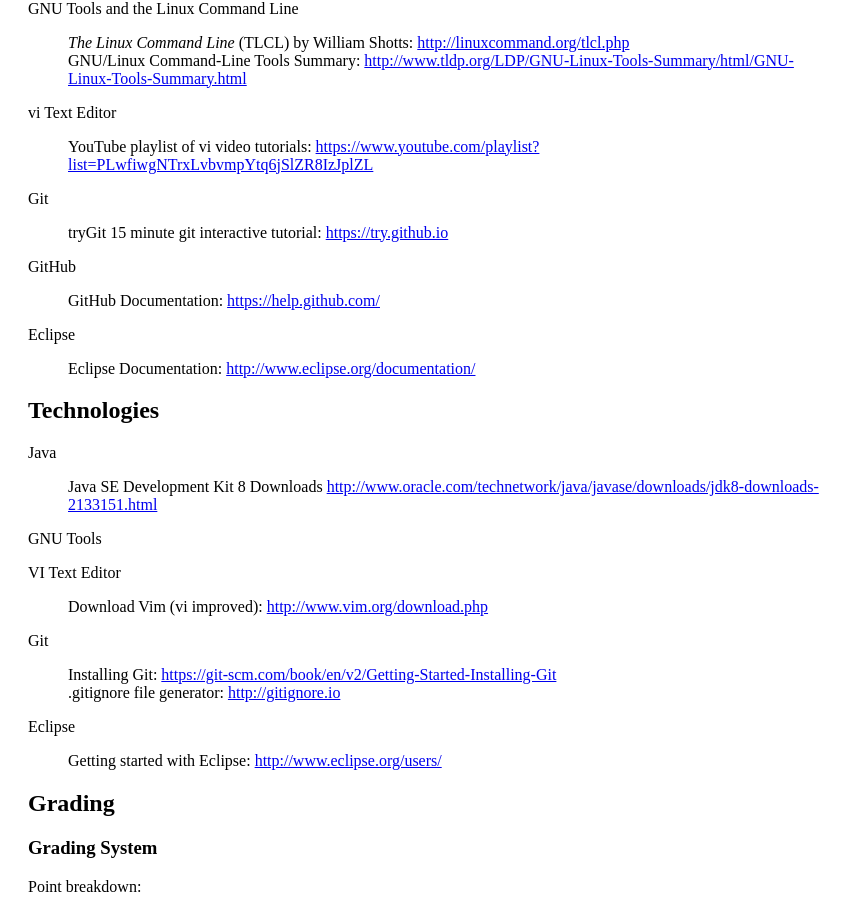
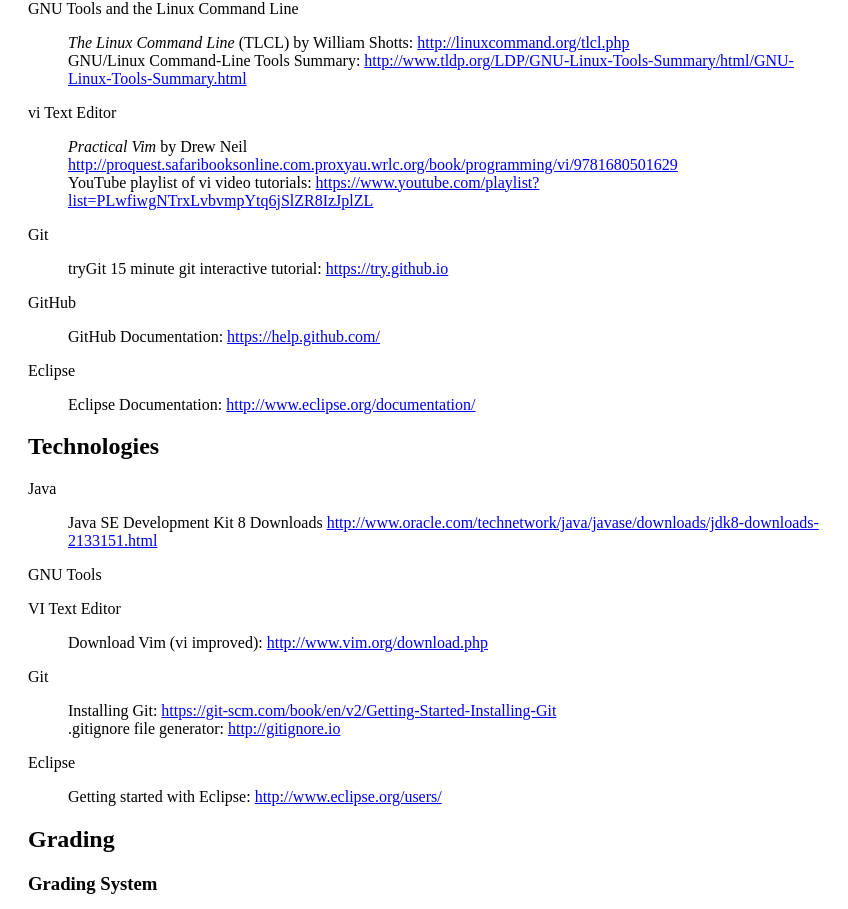
Before and after one commit to dr-jam/csc281, a plain HTML site: page syllabus.html in a window 1280 px wide. Shown: the part 1456-2365 px from the top of the page, without its empty margins (0-848 px from the left). Drawn offline with Linux system fonts and the light colour scheme; a web font is replaced by a local one.

Commit message:
added vim book

```diff
--- a/syllabus.html
+++ b/syllabus.html
@@ -64,6 +64,7 @@
 
 		vi Text Editor
 		<ul class="resourceList">
+			<li><em>Practical Vim</em> by Drew Neil <a href="http://proquest.safaribooksonline.com.proxyau.wrlc.org/book/programming/vi/9781680501629" target="_blank">http://proquest.safaribooksonline.com.proxyau.wrlc.org/book/programming/vi/9781680501629</a></li>
 			<li>YouTube playlist of vi video tutorials: <a href="https://www.youtube.com/playlist?list=PLwfiwgNTrxLvbvmpYtq6jSlZR8IzJplZL">https://www.youtube.com/playlist?list=PLwfiwgNTrxLvbvmpYtq6jSlZR8IzJplZL</a></li>
 		</ul>
 
```
